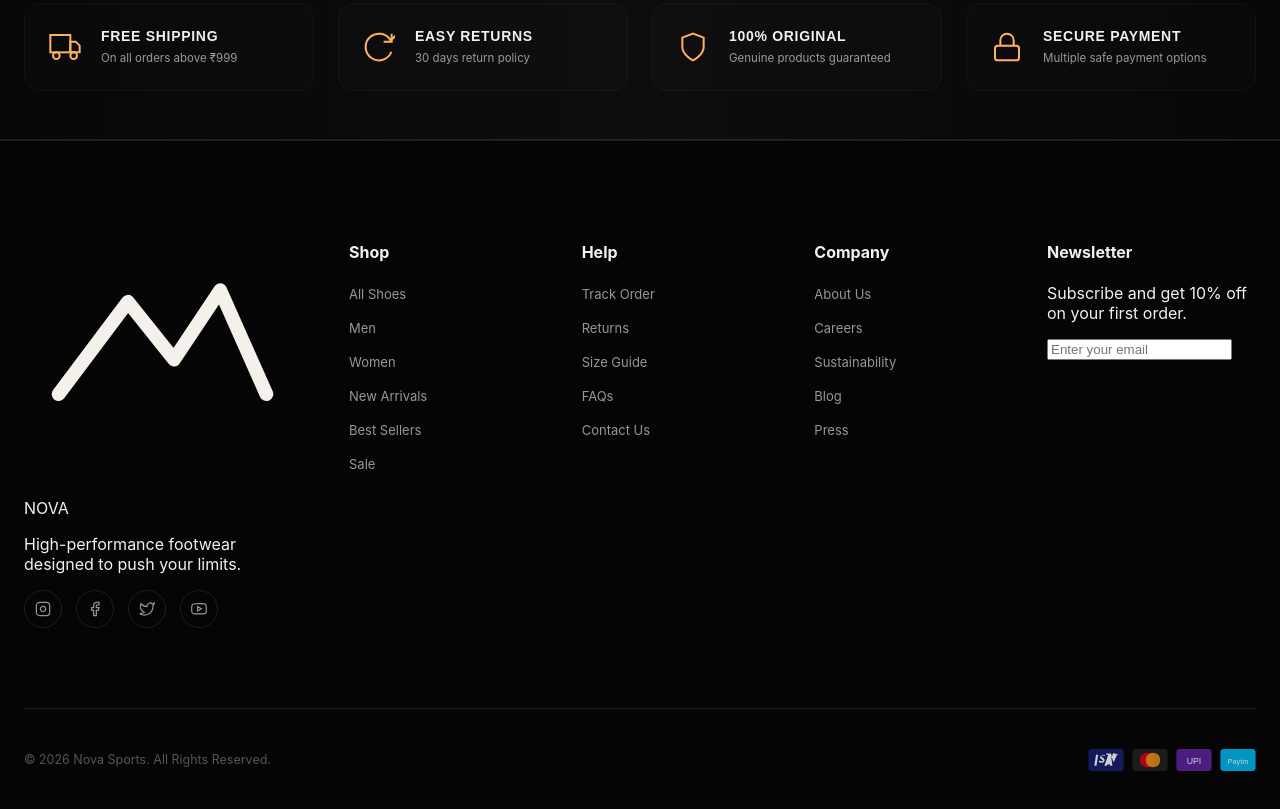
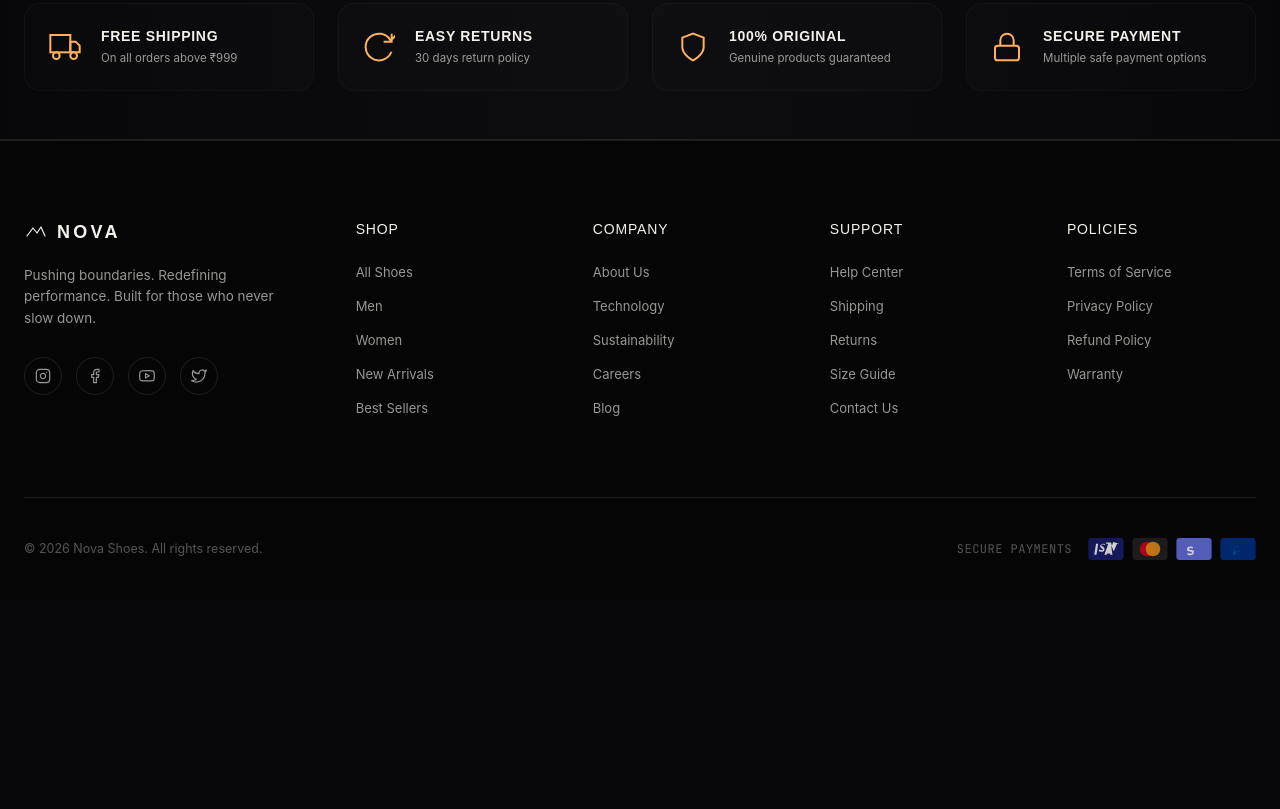
Before and after one commit to DEEPAKCHY920/nova, a plain HTML site: page wishlist.html in a window 1280 px wide. Shown: the part 807-1616 px from the top of the page. After the commit the page ends 1407 px from the top, so only its background shows below. Drawn offline with nearby package versions, Linux system fonts and the light colour scheme; a web font is replaced by a local one.

Commit message:
Update Footer

```diff
--- a/wishlist.html
+++ b/wishlist.html
@@ -374,108 +374,126 @@
   <footer class="footer" id="contact">
     <div class="footer__inner">
       <div class="footer-grid">
+        <!-- Description column -->
         <div class="footer-col footer-col--brand">
-          <a href="index.html" class="footer-logo">
-            <svg viewBox="0 0 48 48" fill="none" xmlns="http://www.w3.org/2000/svg">
+          <a href="index.html" class="nav__logo" style="margin-bottom:20px;">
+            <svg viewBox="0 0 48 48" fill="none" xmlns="http://www.w3.org/2000/svg" style="width:24px;height:24px;">
               <path d="M6 30 L18 14 L26 24 L34 12 L42 30" stroke="currentColor" stroke-width="2.4"
                 stroke-linecap="round" stroke-linejoin="round" />
             </svg>
-            <span>NOVA</span>
+            <span style="font-size:18px;">NOVA</span>
           </a>
-          <p class="footer-brand-desc">High-performance footwear designed to push your limits.</p>
+          <p class="footer-brand-text">Pushing boundaries. Redefining performance. Built for those who never slow down.
+          </p>
           <div class="social-links">
-            <a href="#" class="social-link" aria-label="Instagram"><svg viewBox="0 0 24 24" fill="none"
-                stroke="currentColor" stroke-width="1.8">
+            <a href="https://instagram.com" target="_blank" aria-label="Instagram"><svg viewBox="0 0 24 24" fill="none"
+                stroke="currentColor" stroke-width="1.8" stroke-linecap="round" stroke-linejoin="round">
                 <rect x="2" y="2" width="20" height="20" rx="5" ry="5"></rect>
                 <path d="M16 11.37A4 4 0 1 1 12.63 8 4 4 0 0 1 16 11.37z"></path>
                 <line x1="17.5" y1="6.5" x2="17.51" y2="6.5"></line>
               </svg></a>
-            <a href="#" class="social-link" aria-label="Facebook"><svg viewBox="0 0 24 24" fill="none"
-                stroke="currentColor" stroke-width="1.8">
+            <a href="https://facebook.com" target="_blank" aria-label="Facebook"><svg viewBox="0 0 24 24" fill="none"
+                stroke="currentColor" stroke-width="1.8" stroke-linecap="round" stroke-linejoin="round">
                 <path d="M18 2h-3a5 5 0 0 0-5 5v3H7v4h3v8h4v-8h3l1-4h-4V7a1 1 0 0 1 1-1h3z"></path>
               </svg></a>
-            <a href="#" class="social-link" aria-label="Twitter"><svg viewBox="0 0 24 24" fill="none"
-                stroke="currentColor" stroke-width="1.8">
-                <path
-                  d="M23 3a10.9 10.9 0 0 1-3.14 1.53 4.48 4.48 0 0 0-7.86 3v1A10.66 10.66 0 0 1 3 4s-4 9 5 13a11.64 11.64 0 0 1-7 2c9 5 20 0 20-11.5a4.5 4.5 0 0 0-.08-.83A7.72 7.72 0 0 0 23 3z">
-                </path>
-              </svg></a>
-            <a href="#" class="social-link" aria-label="YouTube"><svg viewBox="0 0 24 24" fill="none"
-                stroke="currentColor" stroke-width="1.8">
+            <a href="https://youtube.com" target="_blank" aria-label="YouTube"><svg viewBox="0 0 24 24" fill="none"
+                stroke="currentColor" stroke-width="1.8" stroke-linecap="round" stroke-linejoin="round">
                 <path
                   d="M22.54 6.42a2.78 2.78 0 0 0-1.94-2C18.88 4 12 4 12 4s-6.88 0-8.6.46a2.78 2.78 0 0 0-1.94 2A29 29 0 0 0 1 11.75a29 29 0 0 0 .46 5.33A2.78 2.78 0 0 0 3.4 19c1.72.46 8.6.46 8.6.46s6.88 0 8.6-.46a2.78 2.78 0 0 0 1.94-2 29 29 0 0 0 .46-5.25 29 29 0 0 0-.46-5.33z">
                 </path>
                 <polygon points="9.75 15.02 15.5 11.75 9.75 8.48 9.75 15.02"></polygon>
               </svg></a>
+            <a href="https://twitter.com" target="_blank" aria-label="Twitter"><svg viewBox="0 0 24 24" fill="none"
+                stroke="currentColor" stroke-width="1.8" stroke-linecap="round" stroke-linejoin="round">
+                <path
+                  d="M23 3a10.9 10.9 0 0 1-3.14 1.53 4.48 4.48 0 0 0-7.86 3v1A10.66 10.66 0 0 1 3 4s-4 9 5 13a11.64 11.64 0 0 1-7 2c9 5 20 0 20-11.5a4.5 4.5 0 0 0-.08-.83A7.72 7.72 0 0 0 23 3z">
+                </path>
+              </svg></a>
           </div>
         </div>
+
+        <!-- Shop links -->
         <div class="footer-col">
-          <h4 class="footer-col-title">Shop</h4>
+          <h4 class="footer-heading">Shop</h4>
           <ul class="footer-links">
             <li><a href="collection.html">All Shoes</a></li>
-            <li><a href="men.html">Men</a></li>
-            <li><a href="women.html">Women</a></li>
+            <li><a href="collection.html?gender=men">Men</a></li>
+            <li><a href="collection.html?gender=women">Women</a></li>
             <li><a href="collection.html?tag=new">New Arrivals</a></li>
-            <li><a href="collection.html?tag=best">Best Sellers</a></li>
-            <li><a href="collection.html?tag=sale">Sale</a></li>
+            <li><a href="collection.html?tag=bestseller">Best Sellers</a></li>
           </ul>
         </div>
+
+        <!-- Company links -->
         <div class="footer-col">
-          <h4 class="footer-col-title">Help</h4>
+          <h4 class="footer-heading">Company</h4>
           <ul class="footer-links">
-            <li><a href="#">Track Order</a></li>
-            <li><a href="#">Returns</a></li>
-            <li><a href="#">Size Guide</a></li>
-            <li><a href="#">FAQs</a></li>
-            <li><a href="#">Contact Us</a></li>
+            <li><a href="#about">About Us</a></li>
+            <li><a href="#technology">Technology</a></li>
+            <li><a href="#about">Sustainability</a></li>
+            <li><a href="#about">Careers</a></li>
+            <li><a href="#about">Blog</a></li>
           </ul>
         </div>
+
+        <!-- Support links -->
         <div class="footer-col">
-          <h4 class="footer-col-title">Company</h4>
+          <h4 class="footer-heading">Support</h4>
           <ul class="footer-links">
-            <li><a href="index.html#about">About Us</a></li>
-            <li><a href="#">Careers</a></li>
-            <li><a href="#">Sustainability</a></li>
-            <li><a href="#">Blog</a></li>
-            <li><a href="#">Press</a></li>
+            <li><a href="#about">Help Center</a></li>
+            <li><a href="#about">Shipping</a></li>
+            <li><a href="#about">Returns</a></li>
+            <li><a href="#about">Size Guide</a></li>
+            <li><a href="#about">Contact Us</a></li>
           </ul>
         </div>
-        <div class="footer-col footer-col--newsletter">
-          <h4 class="footer-col-title">Newsletter</h4>
-          <p class="newsletter-text">Subscribe and get 10% off on your first order.</p>
-          <form class="newsletter-form" onsubmit="event.preventDefault();">
-            <input type="email" placeholder="Enter your email" required />
-            <button type="submit" aria-label="Subscribe"><svg viewBox="0 0 24 24" fill="none" stroke="currentColor"
-                stroke-width="2">
-                <line x1="22" y1="2" x2="11" y2="13"></line>
-                <polygon points="22 2 15 22 11 13 2 9 22 2"></polygon>
-              </svg></button>
-          </form>
+
+        <!-- Policies links -->
+        <div class="footer-col">
+          <h4 class="footer-heading">Policies</h4>
+          <ul class="footer-links">
+            <li><a href="#about">Terms of Service</a></li>
+            <li><a href="#about">Privacy Policy</a></li>
+            <li><a href="#about">Refund Policy</a></li>
+            <li><a href="#about">Warranty</a></li>
+          </ul>
         </div>
       </div>
 
+      <!-- Bottom copyrights and payment methods -->
       <div class="footer-bottom">
-        <p class="copyright-text">© 2026 Nova Sports. All Rights Reserved.</p>
-        <div class="payment-icons">
-          <svg class="payment-icon" viewBox="0 0 24 15" width="36" height="22">
-            <rect width="24" height="15" fill="#1A1F71" rx="2" />
-            <path
-              d="M4 11.5L5.2 4h1.5l-1.2 7.5zM11.6 4.3c-.3-.2-.8-.4-1.3-.4c-1.3 0-2.3.7-2.3 1.8c0 .8.7 1.2 1.2 1.5c.5.2.7.4.7.6c0 .4-.5.5-.9.5c-.6 0-1-.1-1.5-.4l-.2-.1l-.2 1.3c.4.2 1 .3 1.6.3c1.4 0 2.3-.7 2.3-1.8c0-.7-.4-1.3-1.4-1.8c-.6-.3-.9-.5-.9-.8c0-.3.3-.6.9-.6c.5 0 .9.1 1.2.2l.1.1zm3.7-.3h-1.2c-.4 0-.7.2-.8.6l-2.4 6.9h1.6l.3-.9h2l.2.9h1.4zm-1.8 5.4l.8-2.3l.5 2.3zM21 4h-1.5L17.3 9c-.2-.4-1-2.2-1-2.2l-.7-3.3c-.1-.4-.4-.5-.8-.5H12v.7c.6.1 1.2.3 1.6.5c.3.1.4.3.3.6l-1.2 5.5H14.3l2.6-7.5z"
-              fill="#FFF" />
-          </svg>
-          <svg class="payment-icon" viewBox="0 0 24 15" width="36" height="22">
-            <rect width="24" height="15" fill="#222" rx="2" />
-            <circle cx="10" cy="7.5" r="5" fill="#EB001B" opacity="0.9" />
-            <circle cx="14" cy="7.5" r="5" fill="#F79E1B" opacity="0.9" />
-          </svg>
-          <svg class="payment-icon" viewBox="0 0 24 15" width="36" height="22">
-            <rect width="24" height="15" fill="#5F259F" rx="2" /><text x="12" y="10.5" font-size="6" fill="#fff"
-              text-anchor="middle" font-family="Arial">UPI</text>
-          </svg>
-          <svg class="payment-icon" viewBox="0 0 24 15" width="36" height="22">
-            <rect width="24" height="15" fill="#00baf2" rx="2" /><text x="12" y="10.5" font-size="5" fill="#fff"
-              text-anchor="middle" font-family="Arial">Paytm</text>
-          </svg>
+        <p class="copyright-text">© 2026 Nova Shoes. All rights reserved.</p>
+        <div class="payment-methods">
+          <span class="payment-title">Secure Payments</span>
+          <div class="payment-icons">
+            <!-- Visa -->
+            <svg class="payment-icon" viewBox="0 0 24 15" width="36" height="22">
+              <rect width="24" height="15" fill="#1A1F71" rx="2" />
+              <path
+                d="M4 11.5L5.2 4h1.5l-1.2 7.5zM11.6 4.3c-.3-.2-.8-.4-1.3-.4c-1.3 0-2.3.7-2.3 1.8c0 .8.7 1.2 1.2 1.5c.5.2.7.4.7.6c0 .4-.5.5-.9.5c-.6 0-1-.1-1.5-.4l-.2-.1l-.2 1.3c.4.2 1 .3 1.6.3c1.4 0 2.3-.7 2.3-1.8c0-.7-.4-1.3-1.4-1.8c-.6-.3-.9-.5-.9-.8c0-.3.3-.6.9-.6c.5 0 .9.1 1.2.2l.1.1zm3.7-.3h-1.2c-.4 0-.7.2-.8.6l-2.4 6.9h1.6l.3-.9h2l.2.9h1.4zm-1.8 5.4l.8-2.3l.5 2.3zM21 4h-1.5L17.3 9c-.2-.4-1-2.2-1-2.2l-.7-3.3c-.1-.4-.4-.5-.8-.5H12v.7c.6.1 1.2.3 1.6.5c.3.1.4.3.3.6l-1.2 5.5H14.3l2.6-7.5z"
+                fill="#FFF" />
+            </svg>
+            <!-- Mastercard -->
+            <svg class="payment-icon" viewBox="0 0 24 15" width="36" height="22">
+              <rect width="24" height="15" fill="#222" rx="2" />
+              <circle cx="10" cy="7.5" r="5" fill="#EB001B" opacity="0.9" />
+              <circle cx="14" cy="7.5" r="5" fill="#F79E1B" opacity="0.9" />
+            </svg>
+            <!-- Stripe -->
+            <svg class="payment-icon" viewBox="0 0 24 15" width="36" height="22">
+              <rect width="24" height="15" fill="#6772E5" rx="2" />
+              <path
+                d="M12 9.4c0-.7-.5-1-1.5-1.2l-1.2-.2c-.5-.1-.7-.3-.7-.6c0-.4.4-.5.9-.5c.6 0 1.2.2 1.7.5V6.1c-.5-.2-1.1-.3-1.7-.3c-1.4 0-2.3.8-2.3 2c0 .8.5 1.1 1.5 1.3l1.1.2c.6.1.8.3.8.7c0 .4-.4.6-1 .6c-.7 0-1.4-.2-2-.6v1.4c.6.3 1.3.4 2 .4c1.4-.1 2.3-.9 2.3-2.1z"
+                fill="#FFF" />
+            </svg>
+            <!-- Paypal -->
+            <svg class="payment-icon" viewBox="0 0 24 15" width="36" height="22">
+              <rect width="24" height="15" fill="#003087" rx="2" />
+              <path
+                d="M8.5 11.5l1.2-5.5h2.2c1.2 0 1.9.5 1.7 1.6c-.2 1.1-.9 1.6-2.1 1.6H9.7l-.6 2.3zm5.2-3.8c.2-1.1-.4-1.6-1.6-1.6H9.9L8.7 11.5h1.2l.6-2.5h1.2c1.1 0 1.8-.5 2-1.6z"
+                fill="#0079C1" />
+            </svg>
+          </div>
         </div>
       </div>
     </div>
```
